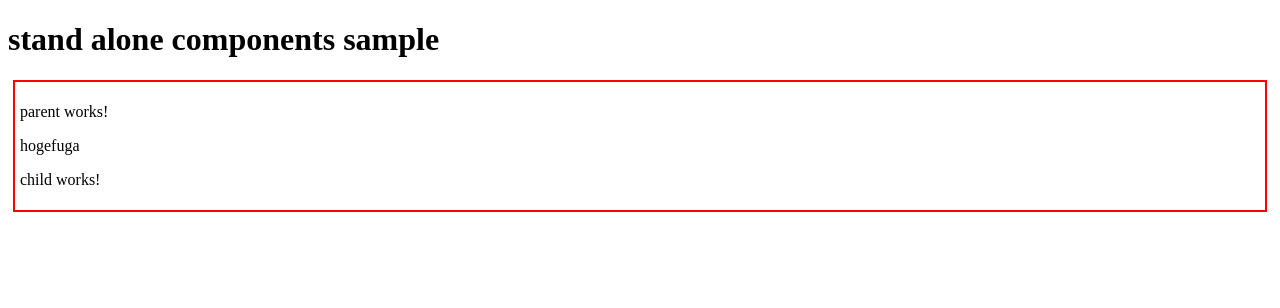
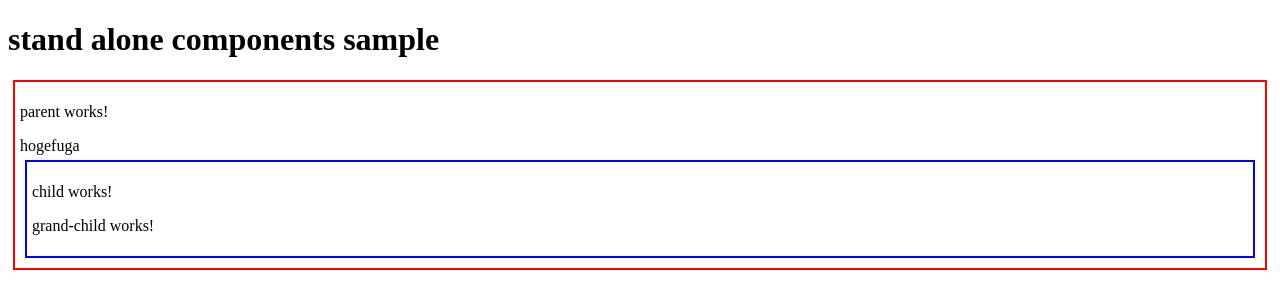
Before and after one commit to gurezo/stand-alone-components-sample, an Angular app: page / in a window 1280 px wide. Shown: the top 308 px of the page. Built offline with nearby package versions, Linux system fonts and the light colour scheme.

Commit message:
ChildComponent 変更

```diff
--- a/src/app/child/child.component.css
+++ b/src/app/child/child.component.css
@@ -0,0 +1,5 @@
+div {
+  border: 2px solid blue;
+  margin: 5px;
+  padding: 5px;
+}
--- a/src/app/child/child.component.html
+++ b/src/app/child/child.component.html
@@ -1 +1,5 @@
-<p>child works!</p>
+<div>
+  <p>child works!</p>
+
+  <router-outlet></router-outlet>
+</div>
```
Also changed, not shown: src/app/child/child.component.ts (+4 -5 lines).
